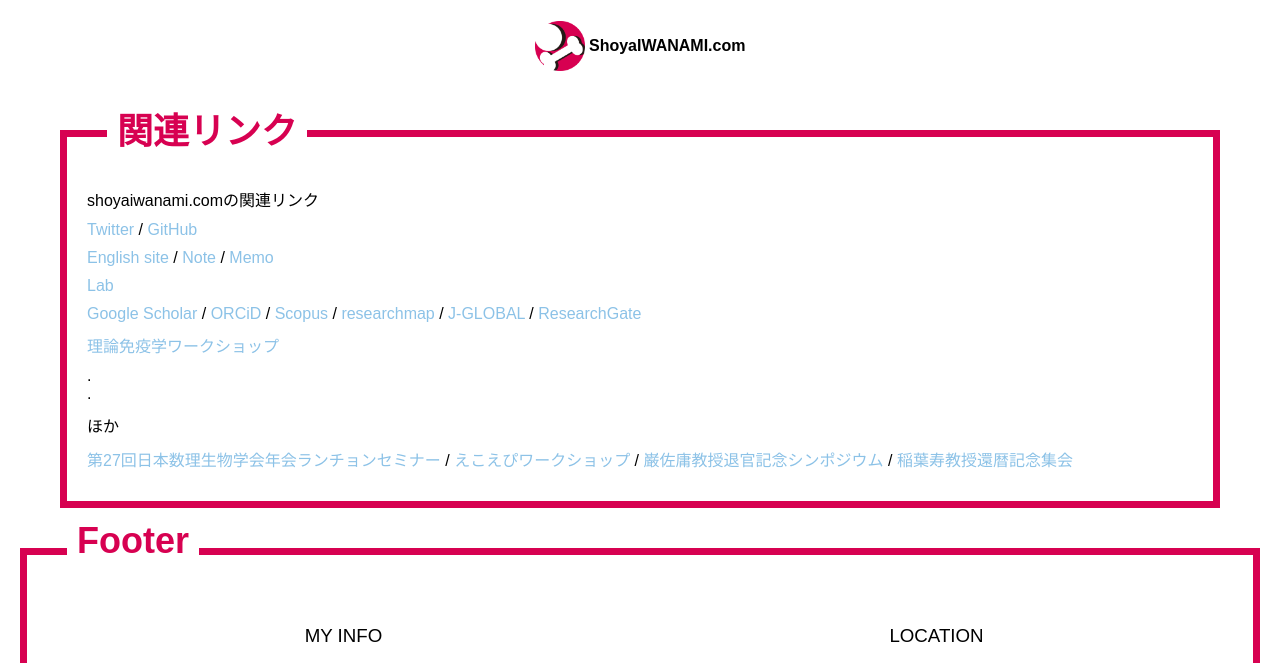
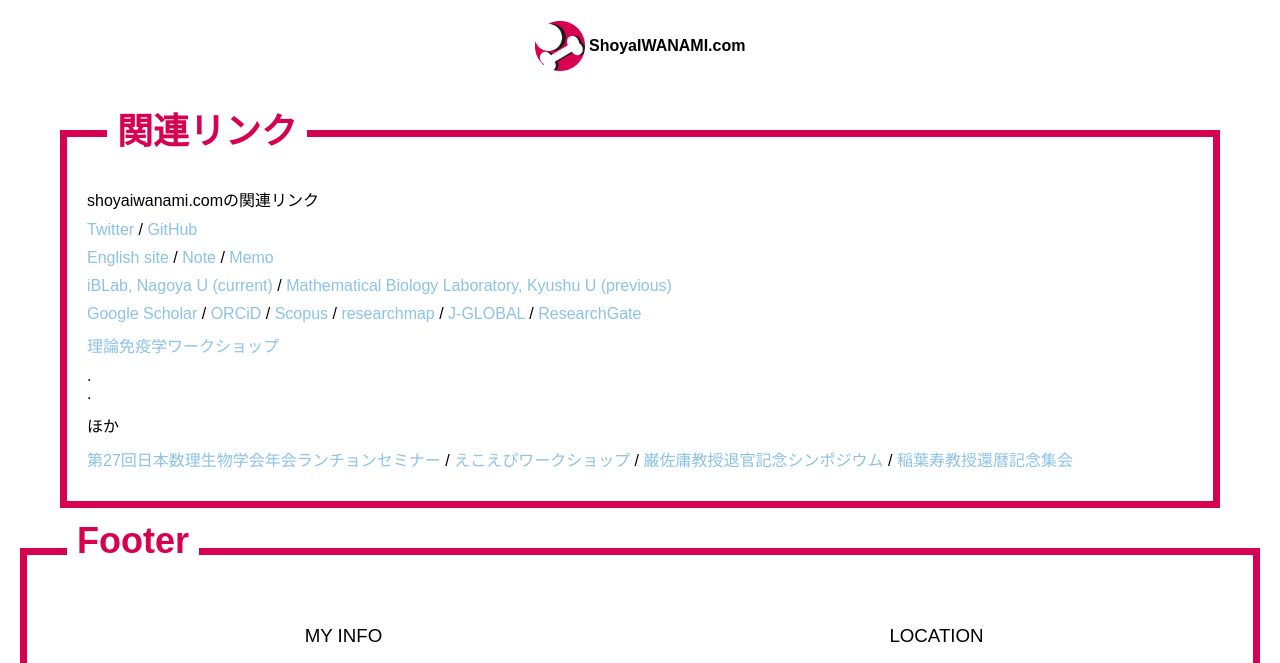
Before and after one commit to iwanaminami/iwanaminami.github.io, a Jekyll site: the page built from pages/links.md, in a window 1280 px wide, cut to the strip 0-663 px from the top of the page. Built offline with Jekyll 4.4.1, drawn with Linux system fonts in a browser that asks for light colours; nearby versions of some CDN libraries.

Commit message:
Update links.md

```diff
--- a/pages/links.md
+++ b/pages/links.md
@@ -17,7 +17,8 @@
 [Note](https://note.shoyaiwanami.com/) /
 [Memo](https://memo.shoyaiwanami.com/)
 
-[Lab](http://bio-math10.biology.kyushu-u.ac.jp/)
+[iBLab, Nagoya U (current)](https://iblab.bio.nagoya-u.ac.jp/) /
+[Mathematical Biology Laboratory, Kyushu U (previous)](http://bio-math10.biology.kyushu-u.ac.jp/)
 
 [Google Scholar](https://scholar.google.co.jp/citations?user=Vt5AAPcAAAAJ&hl=en) /
 [ORCiD](https://orcid.org/0000-0003-1474-5348) /
```
